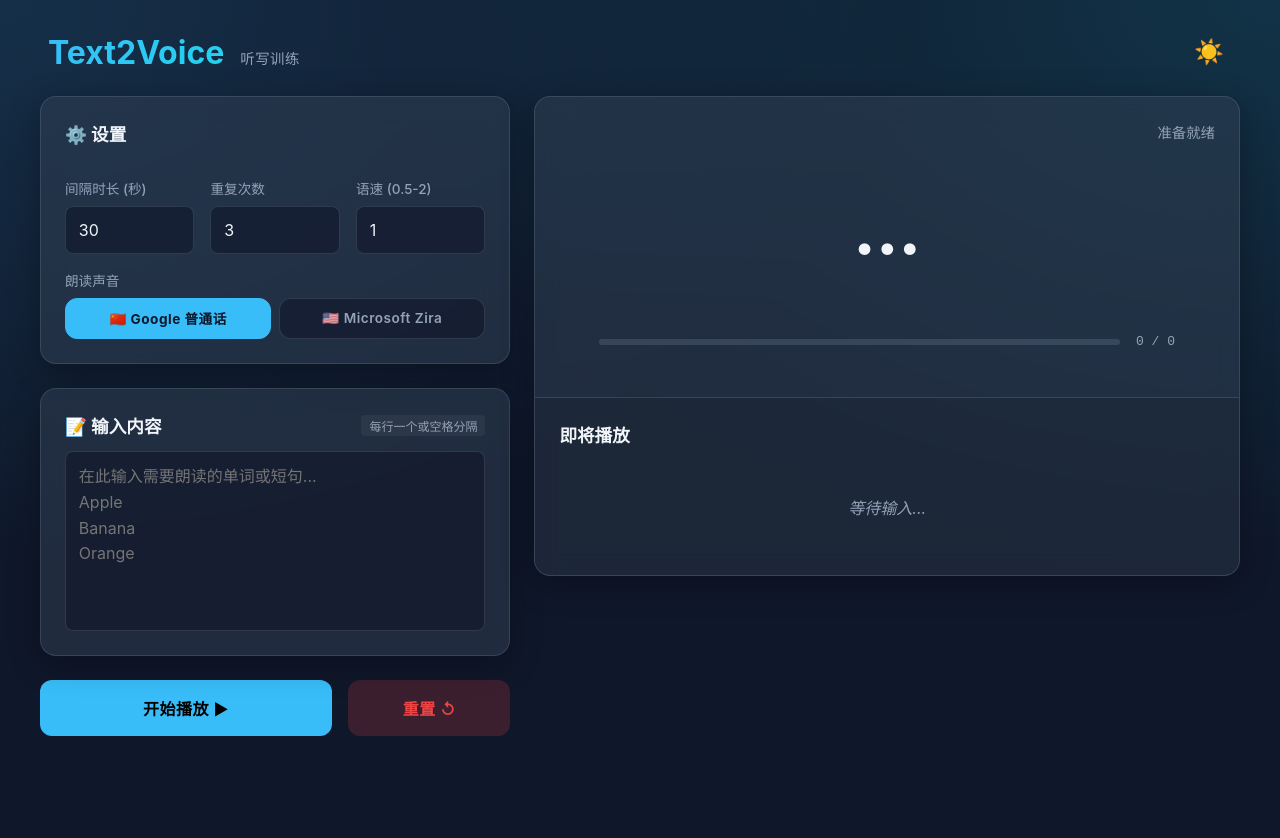
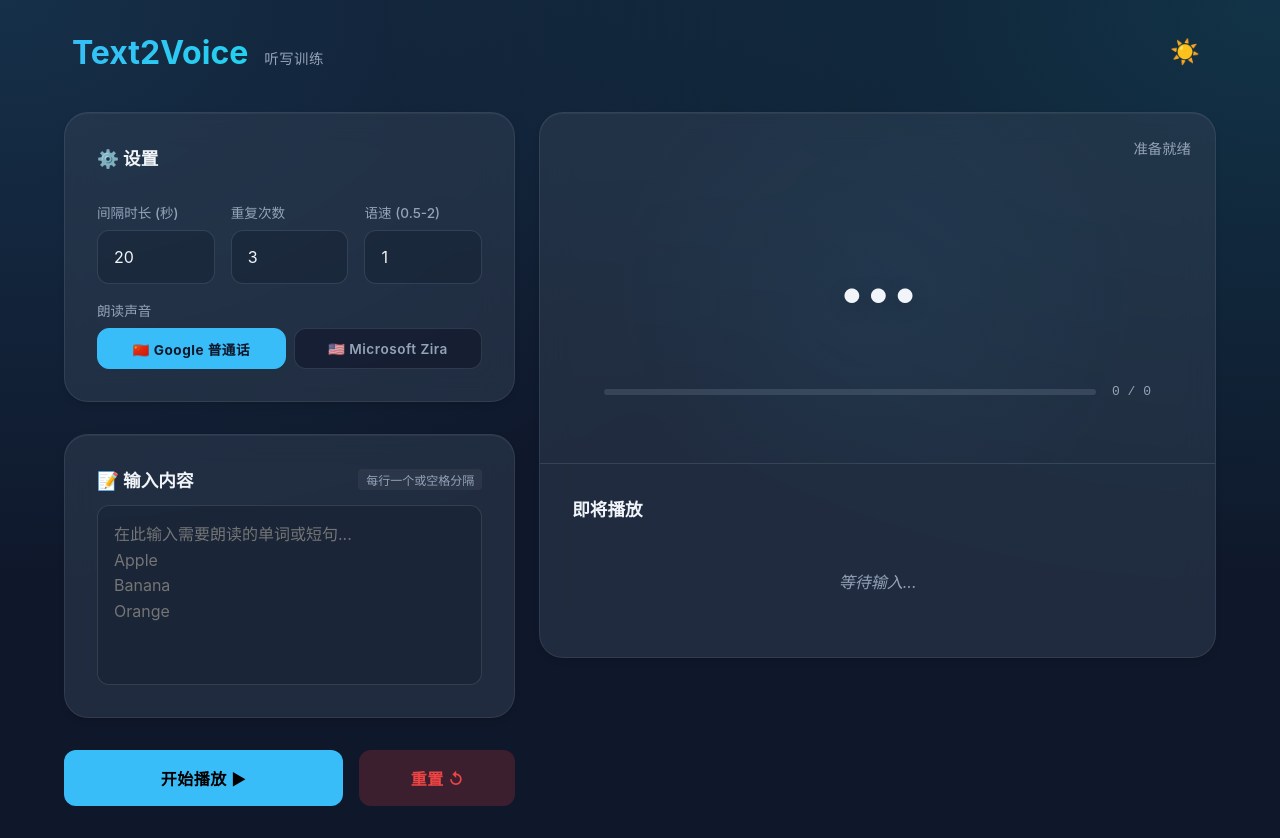
Before and after one commit to zhouchong741/Text2Voice, a plain HTML site: page index.html in a window 1280 px wide. Before the commit the page ends 800 px from the top, so only its background shows below. Drawn offline with Linux system fonts and the light colour scheme.

Commit message:
style: Refine UI aesthetics with updated layout, card, input, and text styles, and adjust the default interval value.`

```diff
--- a/index.html
+++ b/index.html
@@ -43,7 +43,7 @@
                     <div class="input-group-row">
                         <div class="input-field">
                             <label for="interval">间隔时长 (秒)</label>
-                            <input type="number" id="interval" value="30" min="5" step="1">
+                            <input type="number" id="interval" value="20" min="5" step="1">
                         </div>
                         <div class="input-field">
                             <label for="repetitions">重复次数</label>
--- a/style.css
+++ b/style.css
@@ -62,15 +62,17 @@ body {
 }
 
 /* Layout */
+/* Layout */
 .app-container {
-    width: 95%;
-    max-width: 1200px;
+    width: 90%;
+    max-width: 1300px;
+    /* Slightly wider to breathe */
     height: auto;
-    /* Allow growth */
-    min-height: 80vh;
+    min-height: 85vh;
     display: flex;
     flex-direction: column;
-    gap: 1.5rem;
+    gap: 2.5rem;
+    /* Increased gap */
 }
 
 header {
@@ -113,18 +115,35 @@ main {
 .panel {
     display: flex;
     flex-direction: column;
-    gap: 1.5rem;
+    gap: 2rem;
+    /* Increased panel gap */
 }
 
 .card {
     background: var(--card-bg);
-    border: 1px solid var(--border);
-    backdrop-filter: blur(12px);
-    border-radius: 16px;
-    padding: 1.5rem;
-    box-shadow: var(--glass-shadow);
+    border: 1px solid rgba(255, 255, 255, 0.08);
+    /* More subtle border */
+    backdrop-filter: blur(16px);
+    /* Stronger blur */
+    border-radius: 24px;
+    /* Rounder corners */
+    padding: 2rem;
+    /* More breathing room */
+    box-shadow:
+        0 4px 6px -1px rgba(0, 0, 0, 0.1),
+        0 2px 4px -1px rgba(0, 0, 0, 0.06),
+        inset 0 1px 0 rgba(255, 255, 255, 0.05);
+    /* Modern shadow stack */
     display: flex;
     flex-direction: column;
+    transition: transform 0.2s ease, box-shadow 0.2s ease;
+}
+
+.card:hover {
+    box-shadow:
+        0 10px 15px -3px rgba(0, 0, 0, 0.1),
+        0 4px 6px -2px rgba(0, 0, 0, 0.05),
+        inset 0 1px 0 rgba(255, 255, 255, 0.05);
 }
 
 h3 {
@@ -162,13 +181,15 @@ label {
 input,
 select,
 textarea {
-    background: var(--input-bg);
+    background: rgba(15, 23, 42, 0.3);
+    /* Darker, more transparent */
     border: 1px solid var(--border);
     color: var(--text-main);
-    padding: 0.8rem;
-    border-radius: 8px;
+    padding: 1rem;
+    /* Larger touch target */
+    border-radius: 12px;
     font-size: 1rem;
-    transition: border-color 0.2s;
+    transition: all 0.2s;
     width: 100%;
 }
 
@@ -272,15 +293,15 @@ textarea {
 
 /* Active Word Section */
 .active-word-section {
-    padding: 2rem;
+    padding: 3rem 2rem;
     display: flex;
     flex-direction: column;
     align-items: center;
     justify-content: center;
     position: relative;
     text-align: center;
-    min-height: 300px;
-    /* Give it some breathing room */
+    min-height: 350px;
+    background: radial-gradient(circle at center, rgba(56, 189, 248, 0.05) 0%, transparent 70%);
 }
 
 .status-indicator {
@@ -315,17 +336,17 @@ textarea {
 }
 
 #currentWord {
-    font-size: 4rem;
+    font-size: 5rem;
+    /* Larger hero text */
     font-weight: 800;
-    font-weight: 800;
+    letter-spacing: -0.02em;
     color: var(--text-main);
-    /* background: linear-gradient(135deg, #fff, var(--secondary)); */
-    /* -webkit-background-clip: text; */
-    /* -webkit-text-fill-color: transparent; */
-    transition: all 0.3s ease;
+    text-shadow: 0 4px 20px rgba(0, 0, 0, 0.2);
+    transition: all 0.3s cubic-bezier(0.34, 1.56, 0.64, 1);
     word-break: break-all;
     max-width: 100%;
-    line-height: 1.2;
+    line-height: 1.1;
+    margin: 1rem 0;
 }
 
 .word-animate {
@@ -371,9 +392,9 @@ textarea {
 
 /* Queue Section */
 .queue-section {
-    padding: 1.5rem;
-    background: rgba(0, 0, 0, 0.1);
-    /* Slightly darker for contrast */
+    padding: 2rem;
+    background: transparent;
+    /* Clean look */
 }
 
 .progress-bar-fill {
@@ -404,14 +425,23 @@ textarea {
 }
 
 .queue-item {
-    padding: 0.8rem;
-    margin-bottom: 0.5rem;
-    background: var(--queue-item-bg);
-    border-radius: 8px;
-    border-left: 3px solid transparent;
-    transition: all 0.2s;
-    font-size: 1rem;
+    padding: 1.2rem;
+    margin-bottom: 0.8rem;
+    background: rgba(255, 255, 255, 0.02);
+    border: 1px solid rgba(255, 255, 255, 0.05);
+    /* Subtle border */
+    border-radius: 12px;
+    border-left: 4px solid transparent;
+    transition: all 0.2s cubic-bezier(0.4, 0, 0.2, 1);
+    font-size: 1.05rem;
     color: var(--text-muted);
+    display: flex;
+    align-items: center;
+}
+
+.queue-item:hover {
+    background: rgba(255, 255, 255, 0.05);
+    transform: translateX(4px);
 }
 
 .queue-item.active {
```
